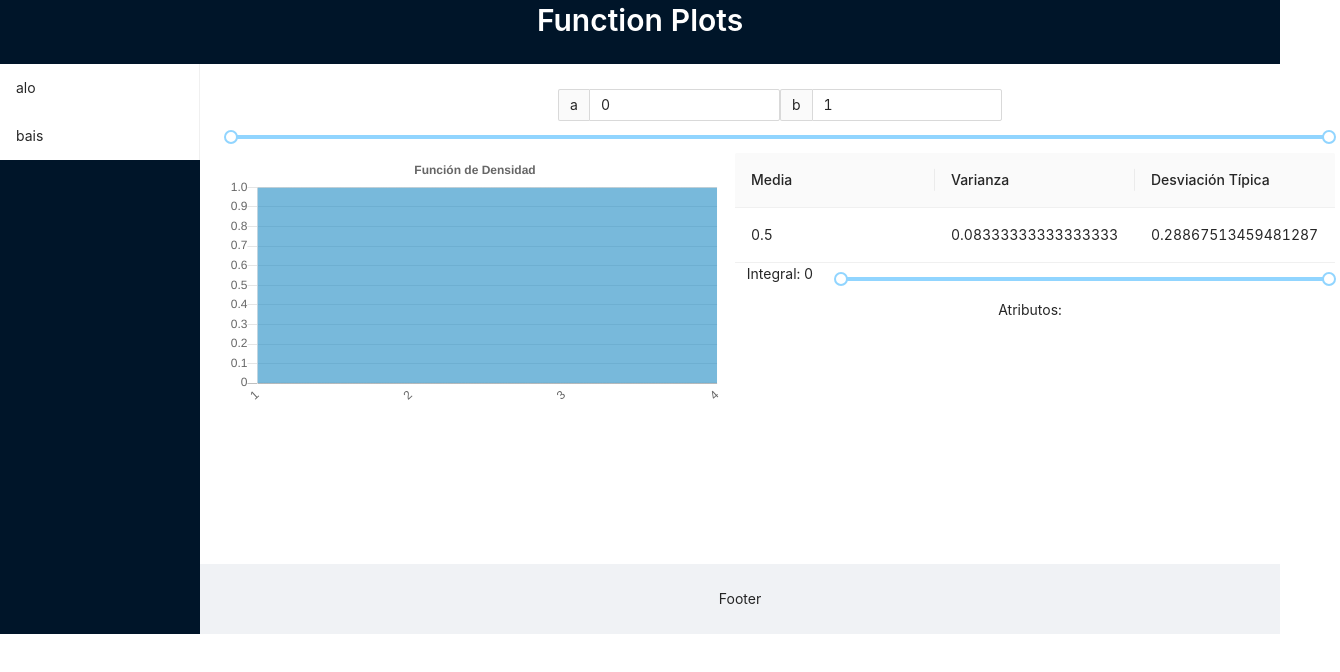
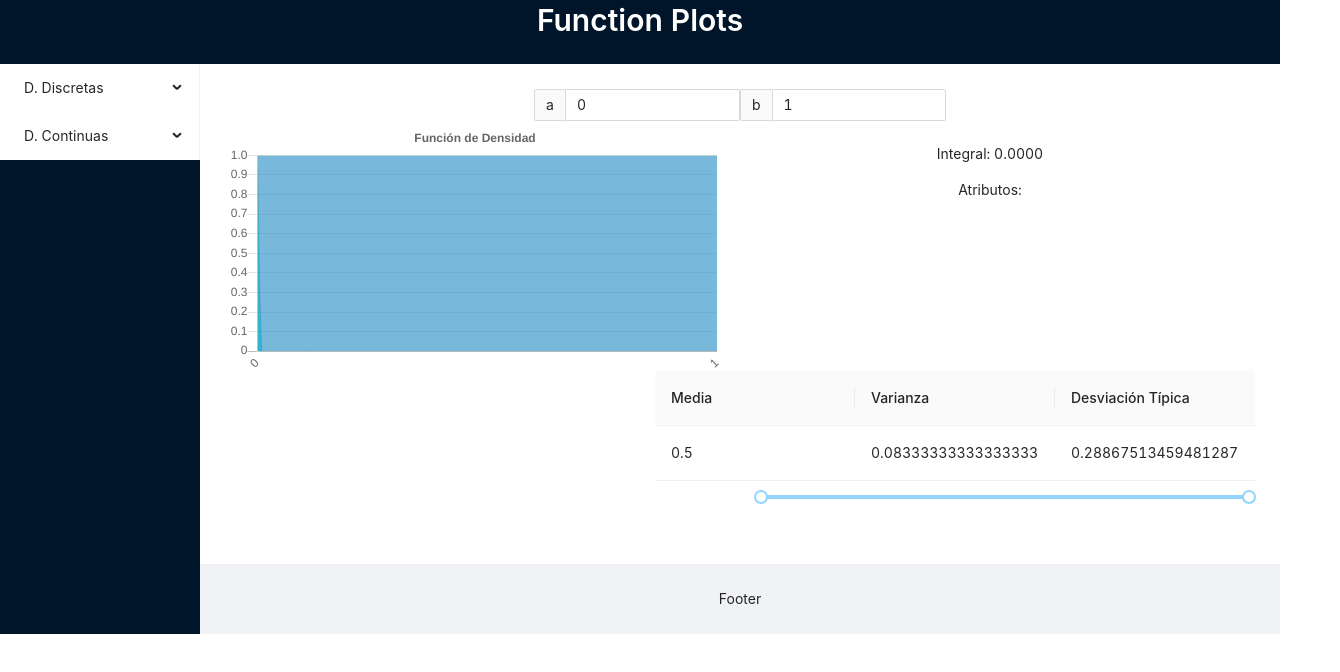
Before and after one commit to Daniel2000815/Integrals, a React (Create React App) app: page / in a window 1280 px wide. Shown: the top 672 px of the page, 1340 px wide, since content can reach past the window. Built offline with nearby package versions, Linux system fonts and the light colour scheme.

Commit message:
Fixed Integrals, limits, sliders, LeftMenu

```diff
--- a/src/Distributions/Uniforme.js
+++ b/src/Distributions/Uniforme.js
@@ -3,24 +3,27 @@ import Distribution from '../components/Distribution';
 import NumberInput from '../components/Numbernput';
 import RangeSlider from '../components/Slider';
 
+//             <span ><RangeSlider width="1110px" disabled={true} max={100} min={0} handleChange={(value) => {setMin(value[0]); setMax(value[1])}}/></span>
+
 function Uniforme() {
     const [a, setA] = useState(0);
     const [b, setB] = useState(1);
-    const [min, setMin] = useState(0);
-    const [max, setMax] = useState(1000);
+
 
     console.log("a:"+a + ", b:"+b);
     console.log("minB:"+ (b+a));
     return(
         <div>
-            <span><NumberInput text={"a"} default={0} handleChange={(e)=> setA(Number(e.target.value))} /></span>
+            <span style={{position:"left", width:"100px"}}><NumberInput text={"a"} default={0} handleChange={(e)=> setA(Number(e.target.value))} /></span>
             <span><NumberInput text={"b"} default={1} handleChange={(e)=> setB(Number(e.target.value))} /></span>
-            <span ><RangeSlider width="1110px" max={100} min={0} /></span>
 
         <Distribution
+            min={a}
+            max={b}
             funcion={()=>1/(b-a)}
             media = {(b+a)/2}
             varianza = {(b-a)**2 / 12}
+            step = {0.01}
         />
         </div>
 
--- a/src/components/Distribution.js
+++ b/src/components/Distribution.js
@@ -11,8 +11,8 @@ class Distribution extends Component{
     super();
 
     this.state={
-      min:0,
-      max:0
+      limitInf:0,
+      limitMax:0
     }
 
   }
@@ -23,10 +23,10 @@ class Distribution extends Component{
     let data = [];
     let labels = [];
     let labelsSimple = [];
+    let factor = 1/step;
 
-    for(var i=min; i<max; i+=step){
-      let labelRedondeada = Math.round(i*100)/100;
-
+    for(var i=min*factor; i<=max*factor; i++){
+      let labelRedondeada = Math.round((i/factor) *100)/100;
       labels.push(labelRedondeada);
       data.push(f(labelRedondeada));
 
@@ -48,23 +48,23 @@ class Distribution extends Component{
         result += data[i];
     }
 
-    return result / (labels[1]-labels[0]);
+    return (result * this.props.step).toFixed(4);
   }
 
   changeRange = (value) =>{
-    this.setState({min:value[0], max:value[1]});
+    this.setState({limitInf:value[0], limitMax:value[1]});
   }
 
   render(){
-    let d = this.evaluateFunction(this.props.funcion , 1, 4, 0.01);
-    let r = this.integrateFunction(d[0], d[1], 5,6);
+    let d = this.evaluateFunction(this.props.funcion , this.props.min, this.props.max, this.props.step);
+    let r = this.integrateFunction(d[0], d[1], this.state.limitInf, this.state.limitMax);
 
     return(
       <div>
             <div style={{width:"100%"}}>
-              <span style={{float: "left"}}><Graph min={this.state.min} max={this.state.max} labels={d[0]} labelsSimple={d[2]} data={d[1]}/></span>
+              <span style={{float: "left"}}><Graph min={this.state.limitInf} max={this.state.limitMax} labels={d[0]} labelsSimple={d[2]} data={d[1]}/></span>
               <span style={{top:"50%", float: "right"}}> <MyTable media={this.props.media} varianza={this.props.varianza}/> </span>
-              <RangeSlider width="500px" max={4} min={1} handleChange={this.changeRange}/>
+              <RangeSlider step={this.props.step} width="500px" max={this.props.max} min={this.props.min} handleChange={this.changeRange}/>
             </div>
             <br></br>
             <p>Integral: {r}</p>
--- a/src/components/Graph.js
+++ b/src/components/Graph.js
@@ -2,12 +2,10 @@ import React from 'react';
 import { Line } from 'react-chartjs-2';
 
 const Graph = (props) => {
-    console.log("min: " + props.labels.indexOf(props.min) + ", bb:" + props.labels.indexOf(props.max));
-    console.log([...props.data].slice(props.labels.indexOf(props.min), props.labels.indexOf(props.max)));
     let minPos = props.labels.indexOf(props.min);
     let maxPos = props.labels.indexOf(props.max);
     let dataCopy = [...props.data];
-
+    console.log(props.min);
     for(var i=0; i<dataCopy.length; i++){
         if(i<minPos || i>maxPos){
             dataCopy[i] = 0;
--- a/src/components/LeftMenu.js
+++ b/src/components/LeftMenu.js
@@ -3,13 +3,40 @@ import Menu from 'antd/es/menu';
 
 const LeftMenu = (props) => {
     return (
-        <Menu onClick={props.handleClick}>
-          <Menu.Item>
-            alo
-          </Menu.Item>
-          <Menu.Item>
-            bais
-          </Menu.Item>
+        <Menu style={{width:"200px"}} mode="inline" onClick={props.handleClick}>
+          <Menu.SubMenu
+          key="sub4"
+          title={
+            <span>
+              <span>D. Discretas</span>
+            </span>
+            }
+          >
+          <Menu.Item key="binomial">Binomial</Menu.Item>
+          <Menu.Item key="bn1">B. Negativa (v1)</Menu.Item>
+          <Menu.Item key="bn2">B. Negativa (v2)</Menu.Item>
+          <Menu.Item key="geometrica">Geométrica</Menu.Item>
+          <Menu.Item key="pascal">Pascal</Menu.Item>
+          <Menu.Item key="hipergeometrica">Hipergeométrica</Menu.Item>
+          <Menu.Item key="Poisson">Poisson</Menu.Item>
+          </Menu.SubMenu>
+
+          <Menu.SubMenu
+          key="sub4"
+          title={
+            <span>
+              <span>D. Continuas</span>
+            </span>
+            }
+          >
+          <Menu.Item key="uniforme">Uniforme</Menu.Item>
+          <Menu.Item key="normal">Normal</Menu.Item>
+          <Menu.Item key="exponencial">Exponencial</Menu.Item>
+          <Menu.Item key="erlang">Erlang</Menu.Item>
+          <Menu.Item key="gamma">Gamma</Menu.Item>
+          <Menu.Item key="beta">Beta</Menu.Item>
+          </Menu.SubMenu>
+
         </Menu>
     );
 }
--- a/src/components/Slider.js
+++ b/src/components/Slider.js
@@ -10,10 +10,11 @@ const RangeSlider = (props) => {
         <span style={{width:props.width, float:"right"}}>
         <Slider
             range defaultValue={[props.min, props.max]}
-            step={1}
+            step={props.step}
             min={props.min}
             max={props.max}
-            onChange={props.handleChange}
+            onAfterChange={props.handleChange}
+            disabled={props.disabled}
         />
         </span>
         </div>
```
